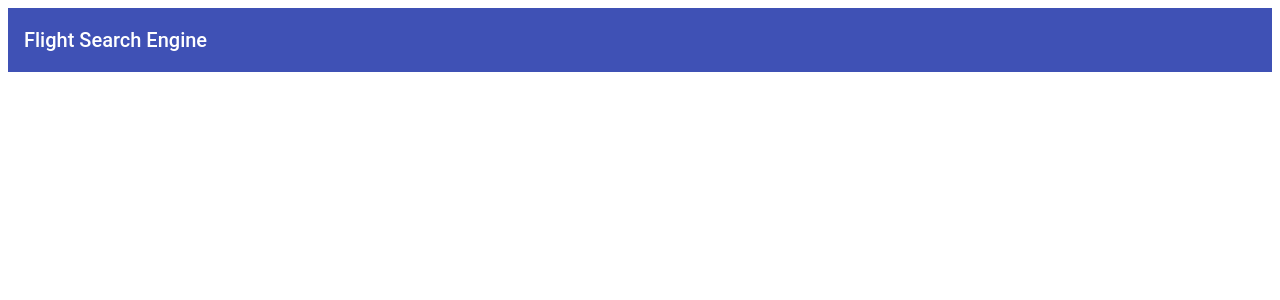
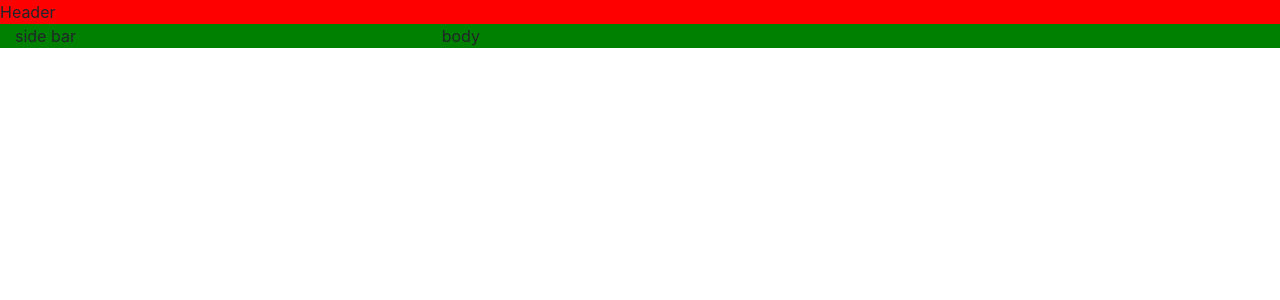
Before and after one commit to Ajinkya-Dhote/FlightSearchEngine, an Angular app: page / in a window 1280 px wide. Shown: the top 300 px of the page. Built offline with nearby package versions, Linux system fonts and the light colour scheme.

Commit message:
created basic wireframe and added bootstrap and fontawesome support

```diff
--- a/package.json
+++ b/package.json
@@ -22,7 +22,9 @@
     "@angular/platform-browser": "^6.1.0",
     "@angular/platform-browser-dynamic": "^6.1.0",
     "@angular/router": "^6.1.0",
+    "bootstrap": "^4.1.3",
     "core-js": "^2.5.4",
+    "font-awesome": "^4.7.0",
     "rxjs": "~6.2.0",
     "zone.js": "~0.8.26"
   },
--- a/src/app/app.component.html
+++ b/src/app/app.component.html
@@ -1 +1,12 @@
-<app-header></app-header>
+<div>
+    <div style="background: red">Header</div>
+    <div style="background: green; height: 100%" class="container-fluid">
+      <div class="row">
+       <div class="col-sm-4">
+        side bar
+       </div>
+       <div class="col-sm-8">
+         body
+       </div>
+   </div>
+</div>
--- a/src/styles.css
+++ b/src/styles.css
@@ -1,2 +1,4 @@
 /* You can add global styles to this file, and also import other style files */
 @import "~@angular/material/prebuilt-themes/indigo-pink.css";
+@import "~bootstrap/dist/css/bootstrap.css";
+@import "~font-awesome/css/font-awesome.css";
```
Also changed, not shown: 1 other file (tests, documents, lock files or other folders).
